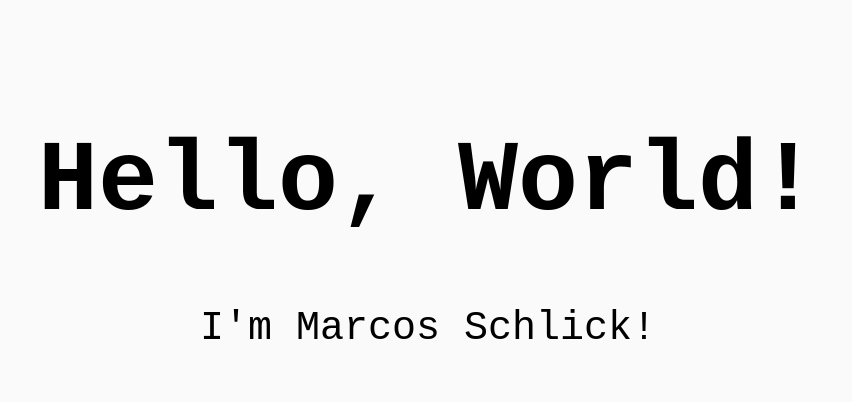
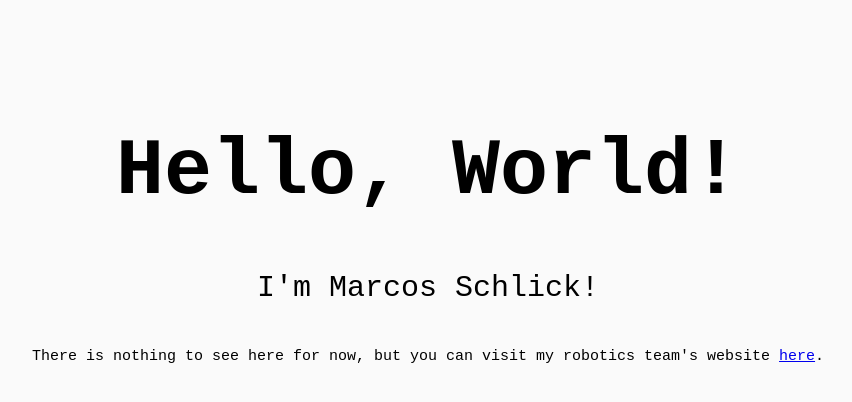
Before and after one commit to marcosschlick/marcosschlick.github.io, a plain HTML site: page index.html in a window 1280 px wide. Shown: the whole page, without its empty margins (212-1064 px from the left). Drawn offline with Linux system fonts and the light colour scheme.

Commit message:
feat: add link to my robotics team page botsil.com.br

```diff
--- a/assets/css/style.css
+++ b/assets/css/style.css
@@ -9,11 +9,18 @@ body {
 }
 
 .main-title h1 {
-  font-size: 100px;
+  font-size: 80px;
   font-weight: 600;
 }
 
 .main-title p {
-  font-size: 40px;
+  font-size: 30px;
   font-weight: 500;
 }
+
+.disclaimer {
+  padding-top: 1%;
+  text-align: center;
+  font-family: monospace;
+  font-size: 15px;
+}
--- a/index.html
+++ b/index.html
@@ -12,5 +12,11 @@
       <h1>Hello, World!</h1>
       <p>I'm Marcos Schlick!</p>
     </div>
+    <div>
+      <p class="disclaimer">
+        There is nothing to see here for now, but you can visit my robotics
+        team's website <a href="https://botsil.com.br" target="_blank">here</a>.
+      </p>
+    </div>
   </body>
 </html>
```
